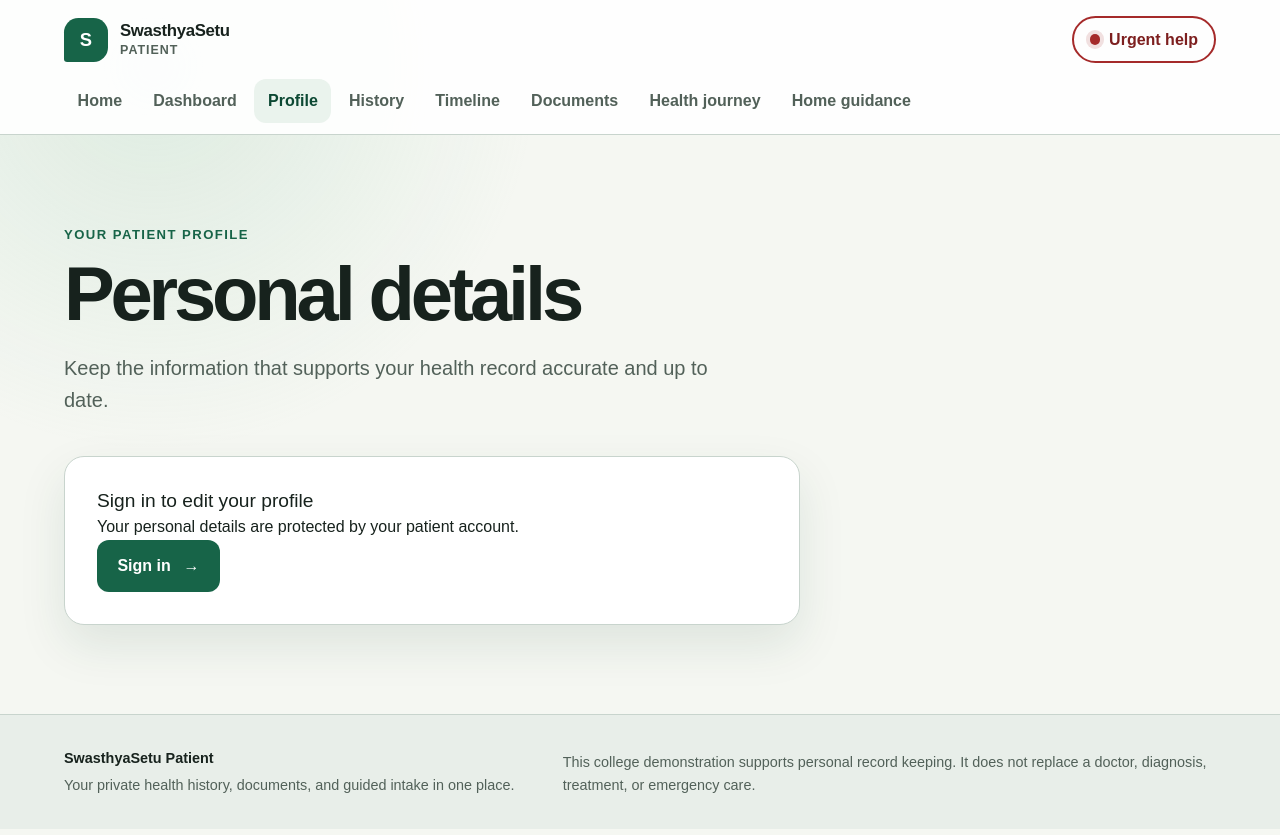
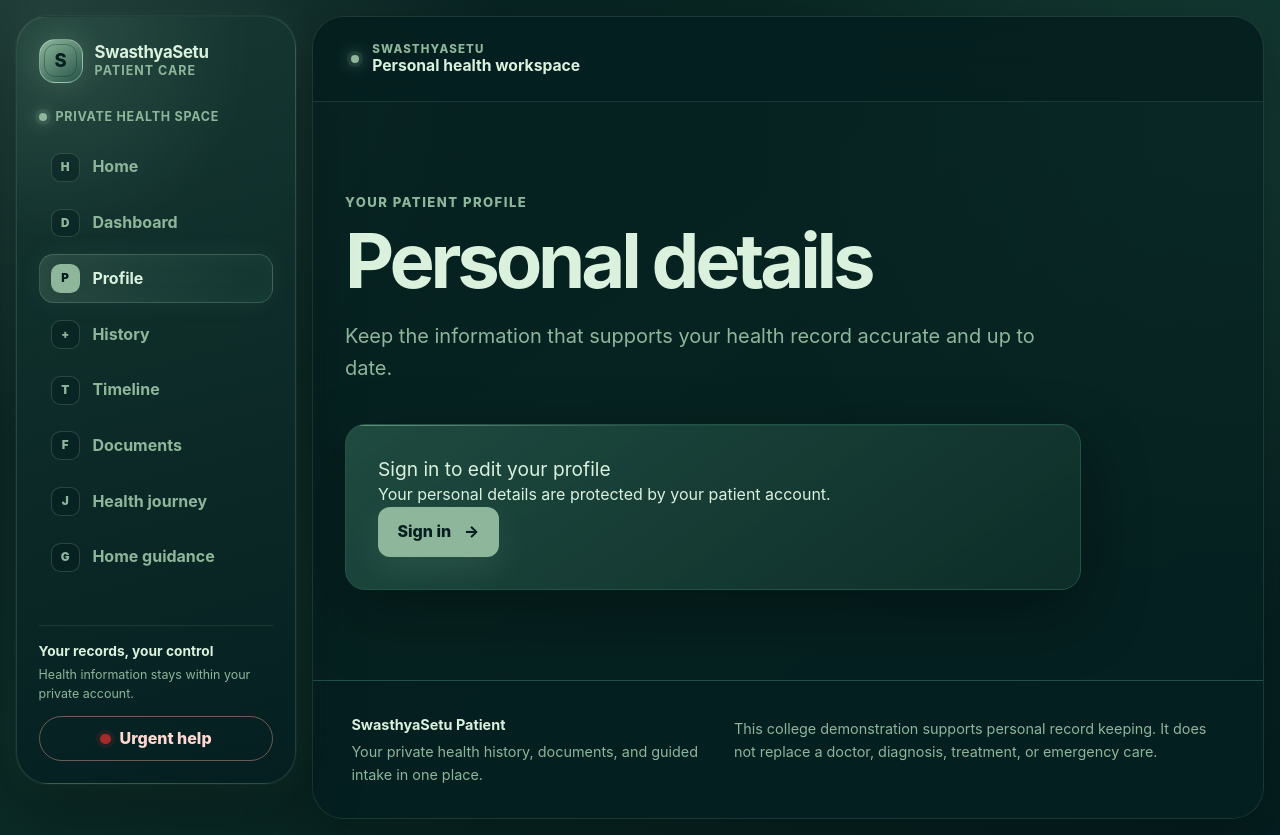
Before and after one commit to Itsbhavesh1101/swasthyasetu_ai, a Next.js app in the folder apps/patient-web/: page /profile in a window 1280 px wide. Built offline with nearby package versions, Linux system fonts and the light colour scheme; no server answers.

Commit message:
feat(patient-web): redesign green glass experience

```diff
--- a/apps/patient-web/app/globals.css
+++ b/apps/patient-web/app/globals.css
@@ -3,26 +3,29 @@
 @source "../../../packages/ui/src";
 
 :root {
-  --patient-canvas: #f5f7f2;
-  --patient-surface: #ffffff;
-  --patient-surface-soft: #eaf3ed;
-  --patient-text: #17221d;
-  --patient-muted: #526159;
-  --patient-border: #c8d4cd;
-  --patient-primary: #176448;
-  --patient-primary-strong: #0c4833;
+  --patient-canvas: #051f20;
+  --patient-sidebar: #0b2b26;
+  --patient-surface: #163832;
+  --patient-surface-strong: #235347;
+  --patient-surface-soft: #0b2b26;
+  --patient-text: #daf1de;
+  --patient-muted: #8eb69b;
+  --patient-border: #235347;
+  --patient-primary: #8eb69b;
+  --patient-primary-strong: #daf1de;
   --patient-critical: #a52a2a;
-  --patient-critical-strong: #7d1f1f;
-  --patient-critical-soft: #fff0ed;
-  --patient-focus: #7a4b00;
+  --patient-critical-strong: #ffd8d2;
+  --patient-critical-soft: #3a1717;
+  --patient-focus: #daf1de;
   --patient-radius-sm: 0.75rem;
   --patient-radius: 1.25rem;
   --patient-radius-lg: 2rem;
-  --patient-shadow: 0 1.25rem 3rem rgb(22 65 48 / 10%);
+  --patient-shadow: 0 1.5rem 4rem rgb(0 8 7 / 38%);
+  --patient-glow: 0 0 0 1px rgb(142 182 155 / 8%), 0 0 2.75rem rgb(142 182 155 / 10%);
   --patient-content: 72rem;
   --patient-readable: 46rem;
   --patient-touch: 2.75rem;
-  color-scheme: light;
+  color-scheme: dark;
 }
 
 .intake-form textarea,
@@ -97,17 +100,40 @@ html {
 }
 
 body {
+  min-width: 20rem;
+  min-height: 100vh;
   margin: 0;
   background:
-    radial-gradient(circle at 12% 8%, rgb(154 203 175 / 26%), transparent 24rem),
-    var(--patient-canvas);
+    radial-gradient(circle at 4% 0%, rgb(142 182 155 / 22%), transparent 28rem),
+    radial-gradient(circle at 96% 16%, rgb(35 83 71 / 42%), transparent 30rem),
+    linear-gradient(145deg, #051f20 0%, #0b2b26 46%, #051f20 100%), var(--patient-canvas);
   color: var(--patient-text);
-  font-family: Arial, Helvetica, sans-serif;
+  font-family:
+    Inter,
+    ui-sans-serif,
+    system-ui,
+    -apple-system,
+    BlinkMacSystemFont,
+    "Segoe UI",
+    sans-serif;
   line-height: 1.6;
 }
 
 a {
   color: inherit;
+}
+
+h1,
+h2,
+h3,
+h4,
+h5,
+h6,
+button,
+input,
+select,
+textarea {
+  font-family: inherit;
 }
 
 button,
@@ -121,9 +147,11 @@ a {
 }
 
 .patient-shell {
-  display: flex;
+  display: grid;
+  grid-template-columns: 17.5rem minmax(0, 1fr);
+  gap: 1rem;
   min-height: 100vh;
-  flex-direction: column;
+  padding: 1rem;
   overflow-x: clip;
 }
 
@@ -141,7 +169,7 @@ a {
   transform: translateY(-180%);
   border-radius: var(--patient-radius-sm);
   background: var(--patient-text);
-  color: white;
+  color: var(--patient-canvas);
   padding: 0.65rem 1rem;
   font-weight: 700;
   text-decoration: none;
@@ -152,17 +180,56 @@ a {
   transform: translateY(0);
 }
 
+.patient-sidebar {
+  position: sticky;
+  top: 1rem;
+  display: flex;
+  height: calc(100vh - 2rem);
+  min-height: 38rem;
+  flex-direction: column;
+  justify-content: space-between;
+  overflow: hidden;
+  border: 1px solid rgb(142 182 155 / 20%);
+  border-radius: var(--patient-radius-lg);
+  background:
+    radial-gradient(circle at 15% 4%, rgb(142 182 155 / 17%), transparent 12rem),
+    linear-gradient(165deg, rgb(22 56 50 / 95%), rgb(5 31 32 / 97%));
+  box-shadow: var(--patient-shadow), var(--patient-glow);
+  padding: 1.35rem;
+}
+
+.sidebar-primary {
+  min-height: 0;
+}
+
+.patient-workspace {
+  display: flex;
+  min-width: 0;
+  min-height: calc(100vh - 2rem);
+  flex-direction: column;
+  overflow: hidden;
+  border: 1px solid rgb(142 182 155 / 16%);
+  border-radius: var(--patient-radius-lg);
+  background: rgb(5 31 32 / 68%);
+  box-shadow: var(--patient-shadow);
+}
+
 .site-header {
-  border-bottom: 1px solid var(--patient-border);
-  background: rgb(255 255 255 / 92%);
+  position: sticky;
+  top: 0;
+  z-index: 20;
+  border-bottom: 1px solid rgb(142 182 155 / 16%);
+  background: rgb(5 31 32 / 84%);
+  backdrop-filter: blur(1.25rem);
 }
 
 .header-primary {
   display: flex;
+  min-height: 5.25rem;
   align-items: center;
   justify-content: space-between;
   gap: 1rem;
-  padding-block: 1rem;
+  padding: 1rem clamp(1.25rem, 3vw, 2.5rem);
 }
 
 .brand {
@@ -175,21 +242,90 @@ a {
 }
 
 .brand-mark {
+  position: relative;
   display: grid;
   width: 2.75rem;
   height: 2.75rem;
   place-items: center;
-  border-radius: 0.9rem 0.9rem 0.9rem 0.2rem;
-  background: var(--patient-primary);
-  color: white;
+  border: 1px solid rgb(218 241 222 / 42%);
+  border-radius: 1rem;
+  background: linear-gradient(145deg, var(--patient-primary), var(--patient-surface-strong));
+  color: var(--patient-canvas);
   font-size: 1.15rem;
   font-weight: 800;
+  box-shadow: 0 0 1.8rem rgb(142 182 155 / 24%);
+}
+
+.brand-mark::after {
+  position: absolute;
+  inset: 0.3rem;
+  border: 1px solid rgb(5 31 32 / 32%);
+  border-radius: 0.7rem;
+  content: "";
 }
 
 .brand strong,
 .brand small {
   display: block;
   line-height: 1.2;
+}
+
+.privacy-label {
+  display: flex;
+  align-items: center;
+  gap: 0.55rem;
+  margin: 1.5rem 0 1rem;
+  color: var(--patient-muted);
+  font-size: 0.78rem;
+  font-weight: 750;
+  letter-spacing: 0.06em;
+  text-transform: uppercase;
+}
+
+.privacy-dot,
+.workspace-pulse {
+  width: 0.5rem;
+  height: 0.5rem;
+  flex: 0 0 auto;
+  border-radius: 999px;
+  background: var(--patient-primary);
+  box-shadow:
+    0 0 0 0.25rem rgb(142 182 155 / 12%),
+    0 0 1rem var(--patient-primary);
+}
+
+.workspace-title,
+.workspace-title > span:last-child {
+  display: flex;
+  align-items: center;
+}
+
+.workspace-title {
+  gap: 0.8rem;
+}
+
+.workspace-title > span:last-child {
+  align-items: flex-start;
+  flex-direction: column;
+  line-height: 1.25;
+}
+
+.workspace-title small {
+  color: var(--patient-muted);
+  font-size: 0.72rem;
+  font-weight: 800;
+  letter-spacing: 0.1em;
+  text-transform: uppercase;
+}
+
+.workspace-title strong {
+  font-size: 0.98rem;
+}
+
+.header-actions {
+  display: flex;
+  align-items: center;
+  gap: 0.75rem;
 }
 
 .brand strong {
@@ -211,16 +347,16 @@ a {
   min-height: var(--patient-touch);
   align-items: center;
   gap: 0.55rem;
-  border: 2px solid var(--patient-critical);
+  border: 1px solid rgb(255 176 166 / 40%);
   border-radius: 999px;
-  color: var(--patient-critical-strong);
+  color: #ffd8d2;
   padding: 0.55rem 1rem;
   font-weight: 800;
   text-decoration: none;
 }
 
 .urgent-help-link:hover {
-  background: var(--patient-critical-soft);
+  background: rgb(165 42 42 / 28%);
 }
 
 .urgent-help-dot {
@@ -232,19 +368,19 @@ a {
 }
 
 .patient-navigation {
-  display: flex;
-  flex-wrap: wrap;
-  gap: 0.25rem;
-  padding-bottom: 0.65rem;
+  display: grid;
+  gap: 0.4rem;
 }
 
 .navigation-link {
-  display: inline-flex;
+  display: flex;
   min-height: var(--patient-touch);
   align-items: center;
-  border-radius: var(--patient-radius-sm);
+  gap: 0.8rem;
+  border: 1px solid transparent;
+  border-radius: 0.9rem;
   color: var(--patient-muted);
-  padding: 0.5rem 0.85rem;
+  padding: 0.58rem 0.7rem;
   font-weight: 700;
   text-decoration: none;
   white-space: nowrap;
@@ -252,12 +388,62 @@ a {
 
 .navigation-link:hover,
 .navigation-link[aria-current="page"] {
-  background: var(--patient-surface-soft);
-  color: var(--patient-primary-strong);
+  border-color: rgb(142 182 155 / 28%);
+  background: linear-gradient(90deg, rgb(142 182 155 / 18%), rgb(35 83 71 / 24%));
+  color: var(--patient-text);
+  box-shadow:
+    inset 0 0 1.5rem rgb(142 182 155 / 5%),
+    0 0 1.5rem rgb(142 182 155 / 8%);
+}
+
+.navigation-icon {
+  display: grid;
+  width: 1.8rem;
+  height: 1.8rem;
+  flex: 0 0 auto;
+  place-items: center;
+  border: 1px solid rgb(142 182 155 / 24%);
+  border-radius: 0.6rem;
+  background: rgb(5 31 32 / 48%);
+  color: var(--patient-primary);
+  font-size: 0.73rem;
+  font-weight: 900;
+}
+
+.navigation-link[aria-current="page"] .navigation-icon {
+  background: var(--patient-primary);
+  color: var(--patient-canvas);
+}
+
+.sidebar-support {
+  display: grid;
+  gap: 0.85rem;
+  border-top: 1px solid rgb(142 182 155 / 14%);
+  padding-top: 1rem;
+}
+
+.sidebar-support p {
+  display: grid;
+  gap: 0.25rem;
+  margin: 0;
+  color: var(--patient-muted);
+  font-size: 0.78rem;
+  line-height: 1.45;
+}
+
+.sidebar-support p strong {
+  color: var(--patient-text);
+  font-size: 0.86rem;
+}
+
+.sidebar-support .urgent-help-link {
+  justify-content: center;
 }
 
 .main-content {
   flex: 1;
+  width: min(100% - clamp(2rem, 5vw, 5rem), var(--patient-content));
+  margin-inline: auto;
   padding-block: clamp(2.5rem, 7vw, 6rem);
 }
 
@@ -272,6 +458,14 @@ a {
 
 .page-header {
   max-width: var(--patient-readable);
+}
+
+.welcome-line {
+  width: fit-content;
+  border: 1px solid rgb(142 182 155 / 20%);
+  border-radius: 999px;
+  background: rgb(142 182 155 / 9%);
+  padding: 0.55rem 0.9rem;
 }
 
 .page-eyebrow,
@@ -292,6 +486,7 @@ a {
   font-weight: 750;
   letter-spacing: -0.055em;
   line-height: 1.02;
+  text-wrap: balance;
 }
 
 .page-description {
@@ -314,12 +509,17 @@ a {
   align-items: center;
   justify-content: center;
   gap: 0.8rem;
-  border: 2px solid transparent;
+  border: 1px solid transparent;
   border-radius: var(--patient-radius-sm);
   padding: 0.7rem 1.15rem;
   font: inherit;
   font-weight: 800;
   text-decoration: none;
+  transition:
+    border-color 160ms ease,
+    box-shadow 160ms ease,
+    transform 160ms ease,
+    background 160ms ease;
 }
 
 .action-link {
@@ -329,12 +529,14 @@ a {
 .action-link--primary,
 .button--primary {
   background: var(--patient-primary);
-  color: white;
+  color: var(--patient-canvas);
+  box-shadow: 0 0.75rem 2rem rgb(142 182 155 / 14%);
 }
 
 .action-link--primary:hover,
 .button--primary:hover {
   background: var(--patient-primary-strong);
+  transform: translateY(-1px);
 }
 
 .action-link--secondary {
@@ -362,17 +564,50 @@ a {
   gap: 1rem;
 }
 
+.feature-grid .panel {
+  min-height: 15rem;
+}
+
+.feature-grid .panel .action-link {
+  margin-top: 0.65rem;
+}
+
 .panel,
 .state-panel {
   min-width: 0;
   border: 1px solid var(--patient-border);
   border-radius: var(--patient-radius);
-  background: var(--patient-surface);
-  box-shadow: var(--patient-shadow);
+  background:
+    linear-gradient(145deg, rgb(35 83 71 / 68%), rgb(11 43 38 / 82%)), var(--patient-surface);
+  box-shadow:
+    var(--patient-shadow),
+    inset 0 1px rgb(218 241 222 / 4%);
 }
 
 .panel {
+  position: relative;
+  overflow: hidden;
   padding: clamp(1.25rem, 3vw, 2rem);
+  transition:
+    border-color 180ms ease,
+    transform 180ms ease,
+    box-shadow 180ms ease;
+}
+
+.panel::before {
+  position: absolute;
+  inset: 0 auto auto 0;
+  width: 45%;
+  height: 1px;
+  background: linear-gradient(90deg, var(--patient-primary), transparent);
+  content: "";
+  opacity: 0.65;
+}
+
+.panel:hover {
+  border-color: rgb(142 182 155 / 42%);
+  box-shadow: var(--patient-shadow), var(--patient-glow);
+  transform: translateY(-2px);
 }
 
 .panel h2,
@@ -397,7 +632,8 @@ a {
   border: 1px solid var(--patient-border);
   border-left: 0.35rem solid var(--patient-primary);
   border-radius: var(--patient-radius);
-  background: var(--patient-surface-soft);
+  background: rgb(11 43 38 / 84%);
+  box-shadow: inset 0 1px rgb(218 241 222 / 4%);
   padding: 1.25rem;
 }
 
@@ -415,12 +651,17 @@ a {
   place-items: center;
   border-radius: 50%;
   background: var(--patient-primary);
-  color: white;
+  color: var(--patient-canvas);
   font-weight: 900;
 }
 
 .status-banner--critical .status-symbol {
   background: var(--patient-critical);
+  color: white;
+}
+
+.status-banner--critical p {
+  color: var(--patient-critical-strong);
 }
 
 .state-panel {
@@ -450,8 +691,8 @@ a {
 .button:disabled {
   cursor: not-allowed;
   border-color: var(--patient-border);
-  background: #e6eae7;
-  color: #5c665f;
+  background: var(--patient-canvas);
+  color: var(--patient-muted);
   opacity: 1;
 }
 
@@ -463,6 +704,17 @@ a {
 
 .button--secondary:hover:not(:disabled) {
   border-color: var(--patient-primary);
+}
+
+.button--account {
+  border-color: rgb(142 182 155 / 24%);
+  background: rgb(22 56 50 / 78%);
+  color: var(--patient-text);
+}
+
+.button--account:hover {
+  border-color: var(--patient-primary);
+  background: var(--patient-surface-strong);
 }
 
 .onboarding-form,
@@ -496,15 +748,42 @@ a {
   min-height: var(--patient-touch);
   border: 1px solid var(--patient-border);
   border-radius: var(--patient-radius-sm);
-  background: white;
+  background: rgb(5 31 32 / 76%);
   color: var(--patient-text);
   padding: 0.7rem 0.8rem;
   font: inherit;
 }
 
+.profile-form input:hover,
+.profile-form select:hover,
+.account-form input:hover,
+.history-form input:hover,
+.history-form select:hover,
+.history-form textarea:hover,
+.profile-form input:focus,
+.profile-form select:focus,
+.account-form input:focus,
+.history-form input:focus,
+.history-form select:focus,
+.history-form textarea:focus {
+  border-color: var(--patient-primary);
+  box-shadow: 0 0 0 0.2rem rgb(142 182 155 / 10%);
+}
+
+input::placeholder,
+textarea::placeholder {
+  color: rgb(142 182 155 / 72%);
+}
+
 .history-form {
   display: grid;
   gap: 1.25rem;
+}
+
+input,
+select,
+textarea {
+  color-scheme: dark;
 }
 
 .history-form label {
@@ -613,7 +892,7 @@ a {
   gap: 0.9rem;
   border: 2px solid var(--patient-border);
   border-radius: var(--patient-radius-sm);
-  background: var(--patient-surface);
+  background: rgb(11 43 38 / 76%);
   padding: 1rem;
   min-height: var(--patient-touch);
   cursor: pointer;
@@ -622,7 +901,7 @@ a {
 .choice-card:has(input:checked),
 .agreement-control:has(input:checked) {
   border-color: var(--patient-primary);
-  background: var(--patient-surface-soft);
+  background: rgb(35 83 71 / 78%);
 }
 
 .choice-card input,
@@ -683,7 +962,7 @@ a {
 
 .site-footer {
   border-top: 1px solid var(--patient-border);
-  background: #e8eee9;
+  background: rgb(5 31 32 / 72%);
 }
 
 .footer-content {
@@ -693,6 +972,7 @@ a {
   padding-block: 2rem;
   color: var(--patient-muted);
   font-size: 0.9rem;
+  padding-inline: clamp(1.25rem, 3vw, 2.5rem);
 }
 
 .footer-content strong {
@@ -706,6 +986,68 @@ a {
 @keyframes patient-spin {
   to {
     transform: rotate(360deg);
+  }
+}
+
+@media (max-width: 64rem) {
+  .patient-shell {
+    grid-template-columns: 1fr;
+    padding: 0.75rem;
+  }
+
+  .patient-sidebar {
+    position: relative;
+    top: auto;
+    z-index: 30;
+    display: grid;
+    height: auto;
+    min-height: 0;
+    grid-template-columns: 1fr auto;
+    align-items: center;
+    gap: 1rem;
+    border-radius: var(--patient-radius);
+    padding: 1rem;
+  }
+
+  .sidebar-primary {
+    display: grid;
+    min-width: 0;
+    grid-template-columns: auto minmax(0, 1fr);
+    align-items: center;
+    gap: 1rem;
+  }
+
+  .privacy-label,
+  .sidebar-support p {
+    display: none;
+  }
+
+  .patient-navigation {
+    display: flex;
+    min-width: 0;
+    gap: 0.35rem;
+    overflow-x: auto;
+    overscroll-behavior-inline: contain;
+    padding: 0.2rem 0 0.35rem;
+    scrollbar-width: thin;
+  }
+
+  .navigation-link {
+    flex: 0 0 auto;
+  }
+
+  .sidebar-support {
+    border: 0;
+    padding: 0;
+  }
+
+  .sidebar-support .urgent-help-link {
+    white-space: nowrap;
+  }
+
+  .patient-workspace {
+    min-height: calc(100vh - 1.5rem);
+    border-radius: var(--patient-radius);
   }
 }
 
@@ -756,6 +1098,16 @@ a {
 .account-entry-grid > section {
   display: grid;
   gap: 0.65rem;
+  overflow: hidden;
+  border: 1px solid rgb(142 182 155 / 22%);
+  border-radius: var(--patient-radius);
+  background:
+    radial-gradient(circle at 100% 0%, rgb(142 182 155 / 12%), transparent 15rem),
+    linear-gradient(145deg, rgb(35 83 71 / 64%), rgb(11 43 38 / 86%));
+  box-shadow:
+    var(--patient-shadow),
+    inset 0 1px rgb(218 241 222 / 5%);
+  padding: clamp(1.25rem, 3vw, 2rem);
 }
 
 .form-heading {
@@ -778,6 +1130,53 @@ a {
 @media (max-width: 760px) {
   .account-entry-grid {
     grid-template-columns: 1fr;
+  }
+}
+
+@media (max-width: 40rem) {
+  .patient-shell {
+    gap: 0.65rem;
+    padding: 0.5rem;
+  }
+
+  .patient-sidebar {
+    grid-template-columns: 1fr;
+    gap: 0.75rem;
+    padding: 0.85rem;
+  }
+
+  .sidebar-primary {
+    grid-template-columns: 1fr;
+    gap: 0.75rem;
+  }
+
+  .sidebar-support .urgent-help-link {
+    width: 100%;
+  }
+
+  .brand {
+    padding-inline: 0.25rem;
+  }
+
+  .site-header {
+    position: relative;
+  }
+
+  .header-primary {
+    min-height: 4.4rem;
+    padding: 0.8rem 1rem;
+  }
+
+  .workspace-title small {
+    display: none;
+  }
+
+  .workspace-title strong {
+    font-size: 0.88rem;
+  }
+
+  .main-content {
+    width: min(100% - 1.5rem, var(--patient-content));
   }
 }
 
--- a/apps/patient-web/components/account-menu.tsx
+++ b/apps/patient-web/components/account-menu.tsx
@@ -16,7 +16,7 @@ export function AccountMenu() {
   if (account.state !== "AUTHENTICATED") return null;
   return (
     <button
-      className="button"
+      className="button button--account"
       onClick={async () => {
         const response = await fetch("/api/account/logout", { method: "POST" });
         if (response.ok) router.push("/login");
--- a/apps/patient-web/components/patient-navigation.tsx
+++ b/apps/patient-web/components/patient-navigation.tsx
@@ -4,14 +4,14 @@ import Link from "next/link";
 import { usePathname } from "next/navigation";
 
 const navigationItems = [
-  { href: "/", label: "Home" },
-  { href: "/dashboard", label: "Dashboard" },
-  { href: "/profile", label: "Profile" },
-  { href: "/history", label: "History" },
-  { href: "/timeline", label: "Timeline" },
-  { href: "/documents", label: "Documents" },
-  { href: "/encounter", label: "Health journey" },
-  { href: "/guidance", label: "Home guidance" },
+  { href: "/", icon: "H", label: "Home" },
+  { href: "/dashboard", icon: "D", label: "Dashboard" },
+  { href: "/profile", icon: "P", label: "Profile" },
+  { href: "/history", icon: "+", label: "History" },
+  { href: "/timeline", icon: "T", label: "Timeline" },
+  { href: "/documents", icon: "F", label: "Documents" },
+  { href: "/encounter", icon: "J", label: "Health journey" },
+  { href: "/guidance", icon: "G", label: "Home guidance" },
 ] as const;
 
 export function PatientNavigation() {
@@ -26,7 +26,10 @@ export function PatientNavigation() {
           href={item.href}
           key={item.href}
         >
-          {item.label}
+          <span aria-hidden="true" className="navigation-icon">
+            {item.icon}
+          </span>
+          <span>{item.label}</span>
         </Link>
       ))}
     </nav>
--- a/apps/patient-web/components/patient-shell.tsx
+++ b/apps/patient-web/components/patient-shell.tsx
@@ -11,29 +11,51 @@ export function PatientShell({ children }: Readonly<{ children: ReactNode }>) {
       <a className="skip-link" href="#main-content">
         Skip to main content
       </a>
-      <header className="site-header">
-        <div className="shell-container header-primary">
+      <aside aria-label="Patient workspace" className="patient-sidebar">
+        <div className="sidebar-primary">
           <Link aria-label="SwasthyaSetu patient home" className="brand" href="/">
             <span aria-hidden="true" className="brand-mark">
-              S
+              <span>S</span>
             </span>
             <span>
               <strong>SwasthyaSetu</strong>
-              <small>Patient</small>
+              <small>Patient care</small>
             </span>
           </Link>
+          <p className="privacy-label">
+            <span aria-hidden="true" className="privacy-dot" />
+            Private health space
+          </p>
+          <PatientNavigation />
+        </div>
+        <div className="sidebar-support">
+          <p>
+            <strong>Your records, your control</strong>
+            <span>Health information stays within your private account.</span>
+          </p>
           <UrgentHelpLink />
+        </div>
+      </aside>
+      <div className="patient-workspace">
+        <header className="site-header">
+          <div className="header-primary">
+            <div className="workspace-title">
+              <span aria-hidden="true" className="workspace-pulse" />
+              <span>
+                <small>SwasthyaSetu</small>
+                <strong>Personal health workspace</strong>
+              </span>
+            </div>
+            <div className="header-actions">
               <AccountMenu />
             </div>
-        <div className="shell-container">
-          <PatientNavigation />
           </div>
         </header>
-      <main className="shell-container main-content" id="main-content" tabIndex={-1}>
+        <main className="main-content" id="main-content" tabIndex={-1}>
           {children}
         </main>
         <footer className="site-footer">
-        <div className="shell-container footer-content">
+          <div className="footer-content">
             <div>
               <strong>SwasthyaSetu Patient</strong>
               <p>Your private health history, documents, and guided intake in one place.</p>
@@ -45,5 +67,6 @@ export function PatientShell({ children }: Readonly<{ children: ReactNode }>) {
           </div>
         </footer>
       </div>
+    </div>
   );
 }
```
Also changed, not shown: 4 other files (tests, documents, lock files or other folders). Lines whose indentation alone changed are shown as unchanged.
